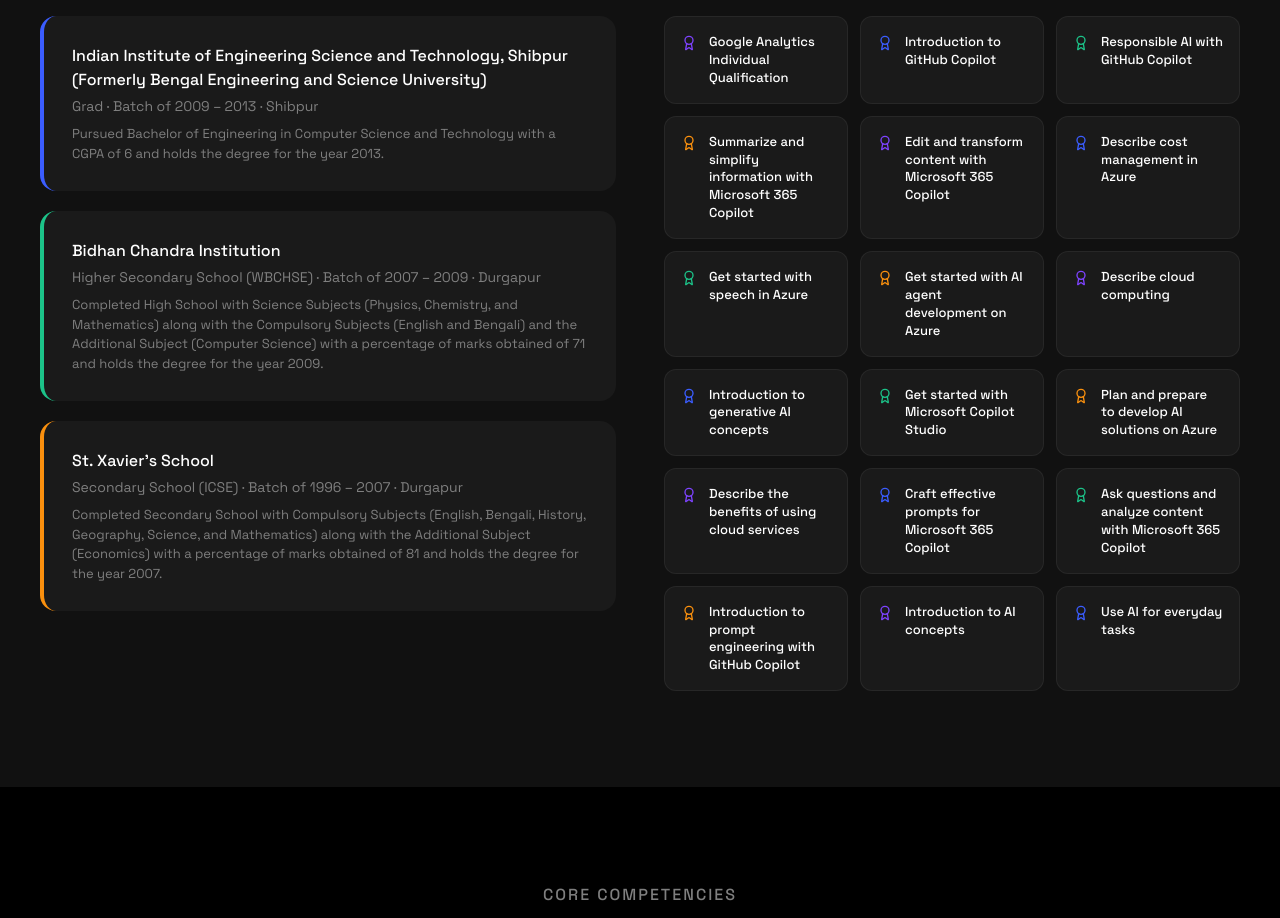
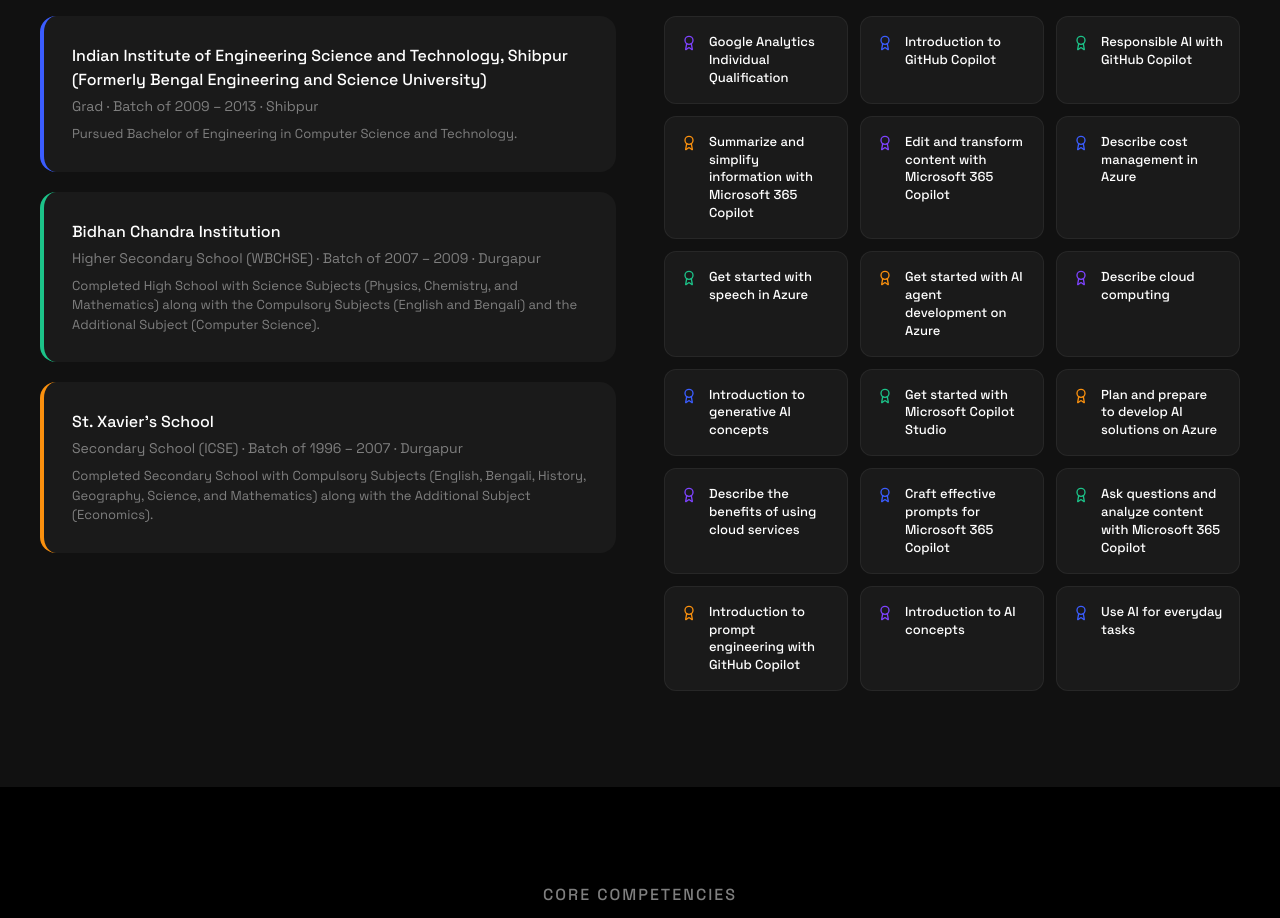
Before and after one commit to kulkid49/samya, a React (Vite) app: page / in a window 1280 px wide. Shown: the part 7980-8898 px from the top of the page. Built offline with nearby package versions, Linux system fonts and the light colour scheme.

Commit message:
Remove degree year and score phrases from education copy

```diff
--- a/src/sections/EducationSection.tsx
+++ b/src/sections/EducationSection.tsx
@@ -8,21 +8,21 @@ const education = [
       'Indian Institute of Engineering Science and Technology, Shibpur (Formerly Bengal Engineering and Science University)',
     degree: 'Grad · Batch of 2009 – 2013 · Shibpur',
     details:
-      'Pursued Bachelor of Engineering in Computer Science and Technology with a CGPA of 6 and holds the degree for the year 2013.',
+      'Pursued Bachelor of Engineering in Computer Science and Technology.',
     accent: '#3B5DFF',
   },
   {
     institution: 'Bidhan Chandra Institution',
     degree: 'Higher Secondary School (WBCHSE) · Batch of 2007 – 2009 · Durgapur',
     details:
-      'Completed High School with Science Subjects (Physics, Chemistry, and Mathematics) along with the Compulsory Subjects (English and Bengali) and the Additional Subject (Computer Science) with a percentage of marks obtained of 71 and holds the degree for the year 2009.',
+      'Completed High School with Science Subjects (Physics, Chemistry, and Mathematics) along with the Compulsory Subjects (English and Bengali) and the Additional Subject (Computer Science).',
     accent: '#1CC389',
   },
   {
     institution: "St. Xavier's School",
     degree: 'Secondary School (ICSE) · Batch of 1996 – 2007 · Durgapur',
     details:
-      'Completed Secondary School with Compulsory Subjects (English, Bengali, History, Geography, Science, and Mathematics) along with the Additional Subject (Economics) with a percentage of marks obtained of 81 and holds the degree for the year 2007.',
+      'Completed Secondary School with Compulsory Subjects (English, Bengali, History, Geography, Science, and Mathematics) along with the Additional Subject (Economics).',
     accent: '#FA900E',
   },
 ];
```
